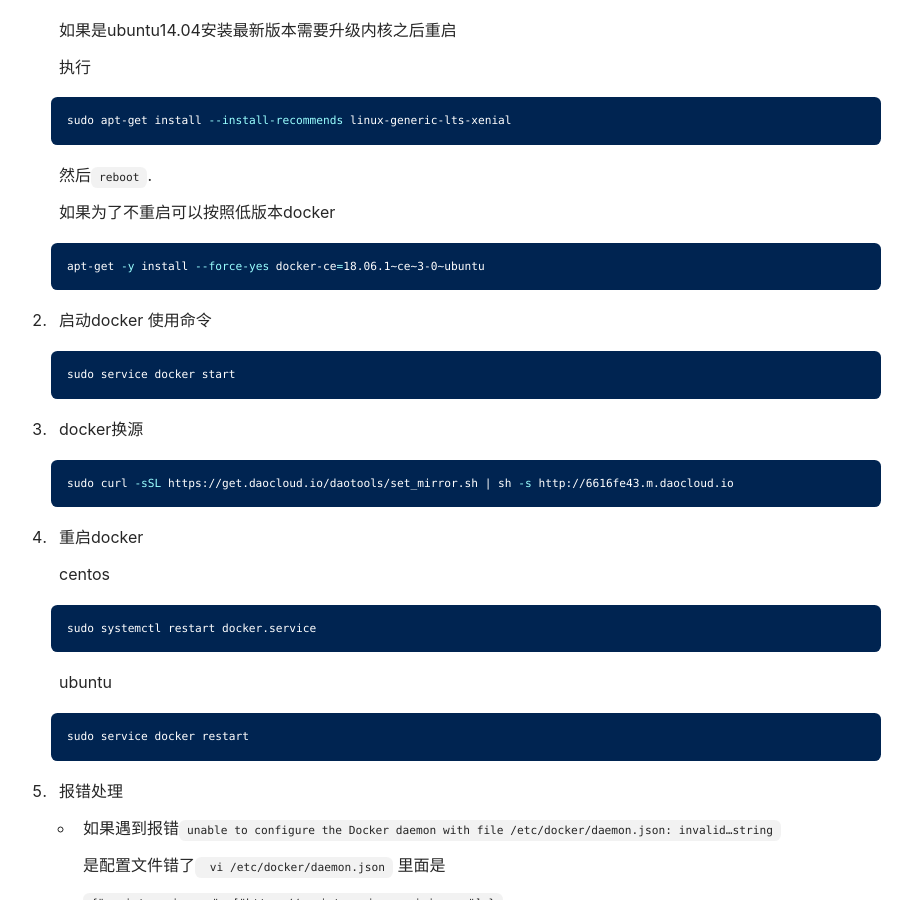
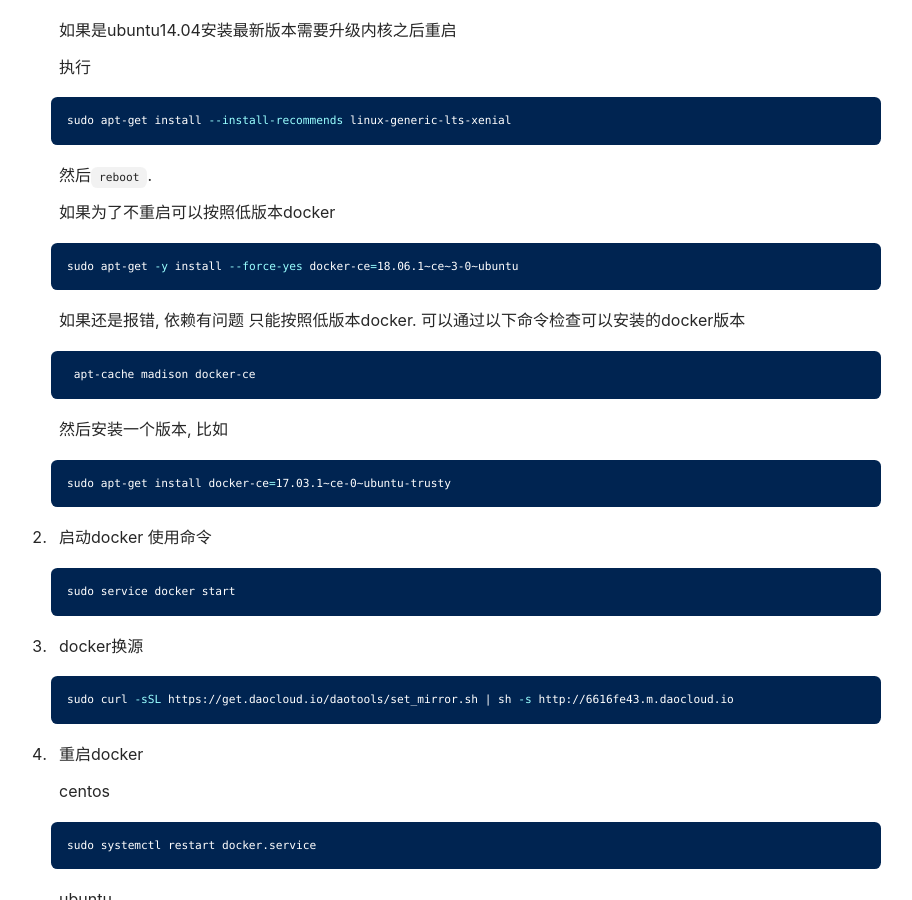
Before and after one commit to CheungChan/iblog, a Jekyll site: the page built from _posts/2019-06-04-docker安装.md, in a window 1280 px wide and 900 px high, scrolled down 502 px. Shown: the whole window, without its empty margins (76-988 px from the left). Built offline with Jekyll 4.4.1, drawn with Linux system fonts in a browser that asks for light colours; nearby versions of some CDN libraries; comment, search, counter and statistics services are not loaded.

Commit message:
docker低版本

````diff
--- a/_posts/2019-06-04-docker安装.md
+++ b/_posts/2019-06-04-docker安装.md
@@ -36,7 +36,19 @@ typora-root-url: ../../iblog
    如果为了不重启可以按照低版本docker
 
    ```bash
-   apt-get -y install --force-yes docker-ce=18.06.1~ce~3-0~ubuntu
+   sudo apt-get -y install --force-yes docker-ce=18.06.1~ce~3-0~ubuntu
+   ```
+
+   如果还是报错, 依赖有问题 只能按照低版本docker. 可以通过以下命令检查可以安装的docker版本
+
+   ```bash
+    apt-cache madison docker-ce
+   ```
+
+   然后安装一个版本, 比如
+
+   ```bash
+   sudo apt-get install docker-ce=17.03.1~ce-0~ubuntu-trusty
    ```
 
 
````
